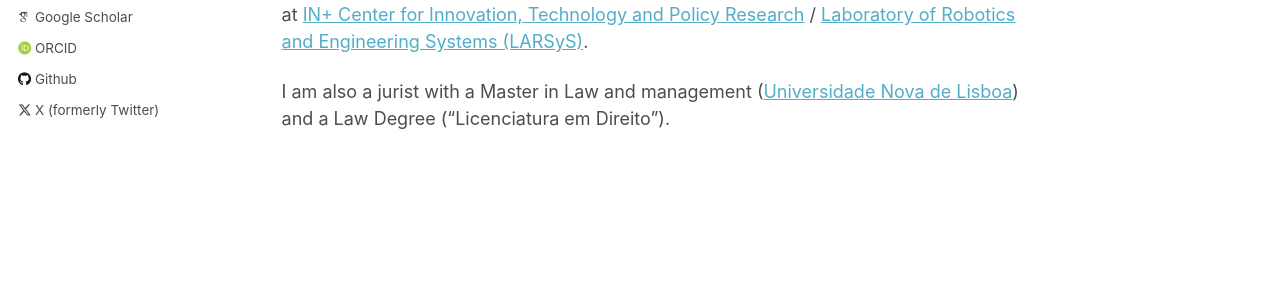
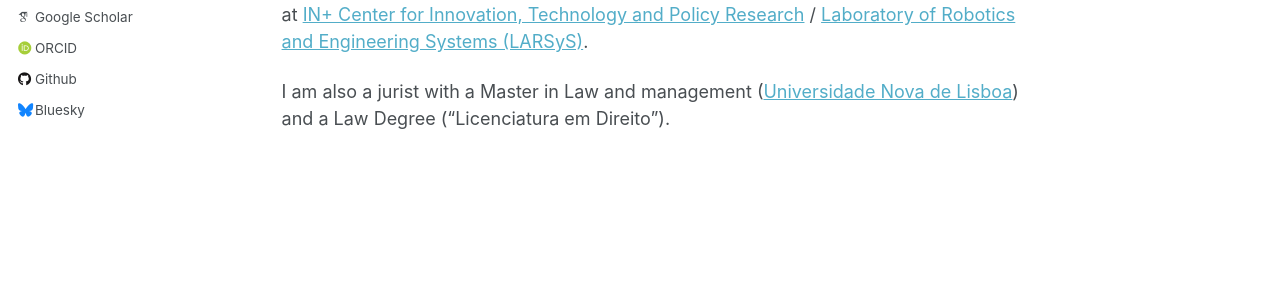
Before and after one commit to d-vf/d-vf.github.io, a Jekyll site: the page built from _pages/about.md, in a window 1280 px wide. Shown: the part 383-676 px from the top of the page. Built offline with Jekyll 4.4.1, drawn with Linux system fonts in a browser that asks for light colours; some web fonts are replaced.

Commit message:
Update _config.yml

```diff
--- a/_config.yml
+++ b/_config.yml
@@ -49,7 +49,7 @@ author:
   stackoverflow    : # User number or user number and name (i.e., use "1" or "1/jeff-atwood")
 
   # Social media
-  bluesky          : #"bsky.app" # Replace this with you Bluesky username
+  bluesky          : "/dianavf.bsky.social" #"bsky.app" # Replace this with you Bluesky username
   facebook         : # Username
   flickr           : # Username
   foursquare       : # Username
@@ -66,7 +66,7 @@ author:
   steam            : # Username
   telegram         : # URL
   tumblr           : # Username
-  twitter          : "d_vf" # Username for X / Twitter
+  twitter          : #"d_vf" # Username for X / Twitter
   vine             : # Username
   weibo            : # Username
   wikipedia        : # Username
```
